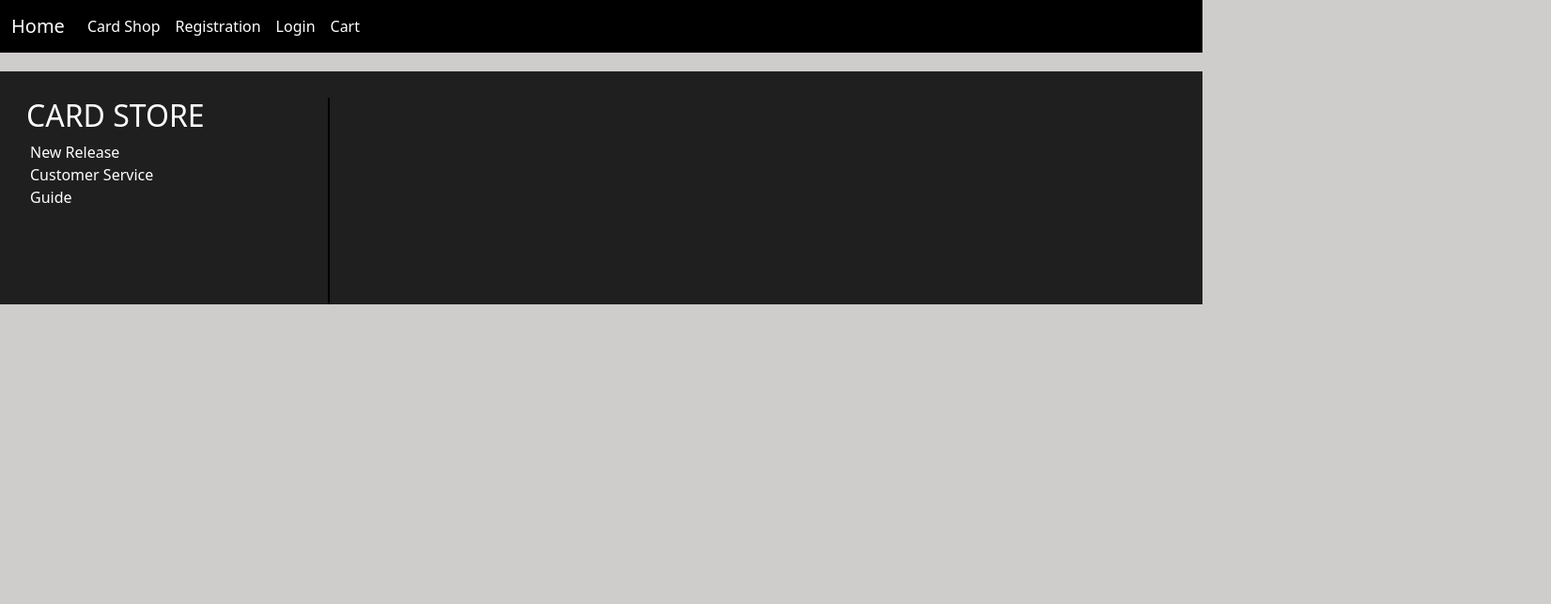
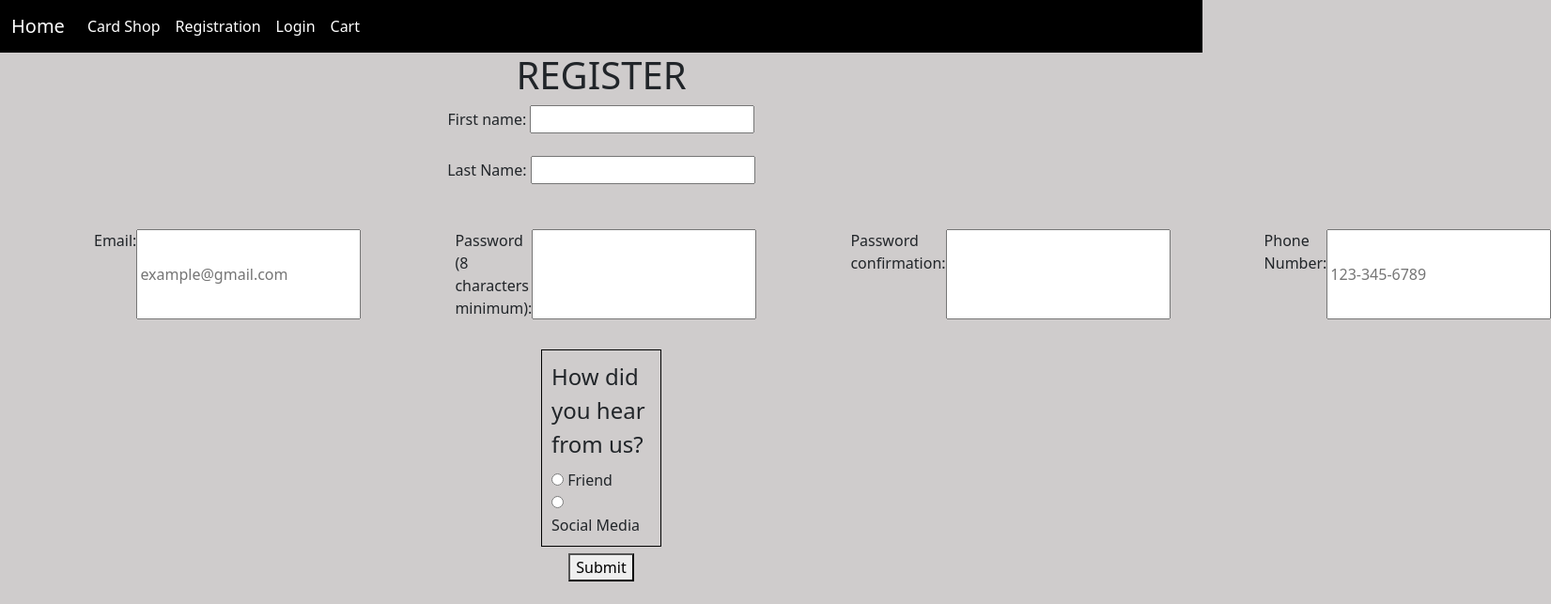
Before and after one commit to IsaacRodriguezDev/ecommerce-capstone-1, a plain HTML site: page pages/registration.html in a window 1280 px wide. Shown: the top 643 px of the page at 94% size, 1651 px wide, since content can reach past the window. Drawn offline with nearby package versions, Linux system fonts and the light colour scheme.

Commit message:
added inputs to the registration page

```diff
--- a/css/registration.css
+++ b/css/registration.css
@@ -16,11 +16,51 @@ body{
     .navbar-brand:hover, .nav-link:hover{
         color: rgb(255, 217, 0) !important;
         }
+/* register */
+.global-reg h1{
+    text-align: center;
 
+}
+.global-reg{
 
+}
+.formRow1{
+    text-align: center;
+}
+.formRow2{
+    display: flex;
+    justify-content: space-evenly;
+
+}
+.formRow2 label{
+    padding-left: 100px;
+}
+fieldset{
+
+   max-width: 10%;
+    padding: 10px 10px;
+   border: 1px solid black;
+}
+.radio-btn{
+    display: flex;
+    padding-top: 2rem;
+
+    justify-content: center;
+}
+.btn{
+    display: flex;
+    justify-content: center;
+
+}
+button:hover{
+    display: flex;
+    background-color: rgb(255, 217, 0) ;
+}
+/* footer */
         .footer{
             display: flex;
         padding-top: 20px;
+        height: 47vh;
         }
         .footer-link{
 
--- a/pages/registration.html
+++ b/pages/registration.html
@@ -10,7 +10,7 @@
       integrity="sha384-QWTKZyjpPEjISv5WaRU9OFeRpok6YctnYmDr5pNlyT2bRjXh0JMhjY6hW+ALEwIH"
       crossorigin="anonymous"
     />
-    <link rel="stylesheet" href="/css/registration.css">
+    <link rel="stylesheet" href="/css/registration.css" />
   </head>
   <body>
     <header>
@@ -54,6 +54,61 @@
         </div>
       </nav>
     </header>
+    <div class="global-reg">
+      <h1>REGISTER</h1>
+      <form >
+       <div class="formRow1">
+      <label for="fname">First name:</label>
+      <input type="text" name="fname" id="fname" required/><br /><br />
+      <label for="lname">Last Name:</label>
+      <input type="text" name="lname" id="lname" required/>
+    </div><br /><br />
+      <div class="formRow2">
+      <label for="email">Email:</label>
+      <input
+        type="email"
+        name="email"
+        id="email"
+        placeholder="example@gmail.com"
+        required
+      />
+      <label for="pass">Password (8 characters minimum):</label>
+      <input type="password" id="pas" name="password" minlength="8"  required>
+      <label for="pass">Password confirmation:</label>
+      <input type="password" id="pas" name="password" minlength="8" required>
+      <label for="phone">Phone Number:</label>
+      <input
+        type="tel"
+        id="phone"
+        name="phone"
+        placeholder="123-345-6789"
+        minlength="9"
+        maxlength="12"
+        pattern="[0-9]{3}-[0-9]{3}-[0-9]{4}"
+        required
+      />
+    </div>
+      <div class="radio-btn">
+      <fieldset>
+        <legend>How did you hear from us?</legend>
+      <div>
+        <input type="radio" for="Friend" name="drone" value="Friend">
+        <label for="Friend">Friend</label>
+      </div>
+      <div>
+        <input type="radio" for="Social Media" name="drone" value="Social Media" >
+        <label for="Social Media">Social Media</label>
+      </div>
+
+    </fieldset>
+
+  </div>
+  <div class="btn"><button>Submit</button></div>
+
+
+
+    </form>
+    </div>
     <footer class="footer">
       <div class="footer-link">
         <div class="footer-link2">
@@ -65,8 +120,6 @@
           </ul>
         </div>
       </div>
-
-
     </footer>
     <script
       src="https://cdn.jsdelivr.net/npm/bootstrap@5.3.3/dist/js/bootstrap.bundle.min.js"
```
Lines whose indentation alone changed are shown as unchanged.
